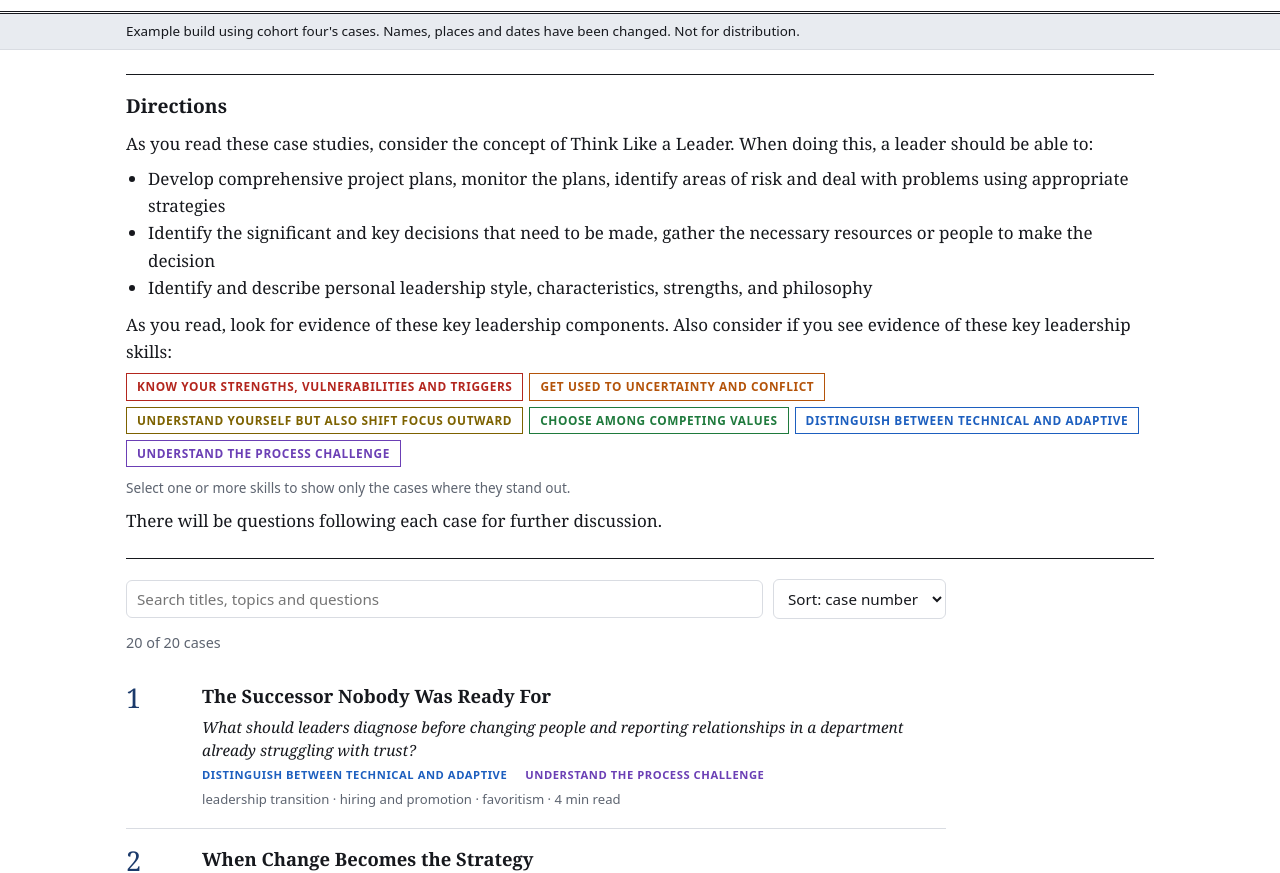
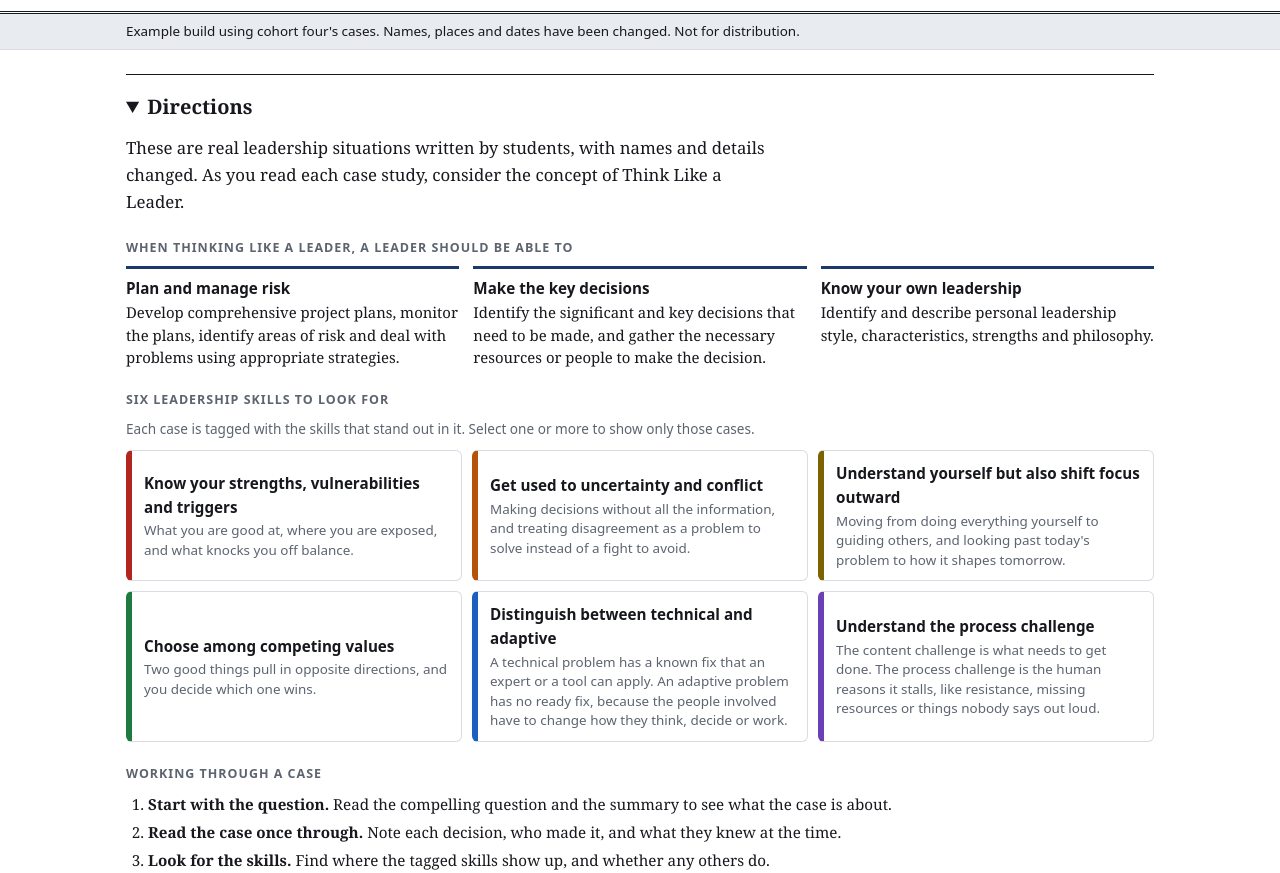
Before and after one commit to cameronmkelly/case-studies-example, a plain HTML site: page index.html in a window 1280 px wide. Shown: the part 84-957 px from the top of the page. Drawn offline with Linux system fonts and the light colour scheme.

Commit message:
Rework directions and give read time its own label
Co-Authored-By: Claude Fable 5.2 <noreply@anthropic.com>

```diff
--- a/index.html
+++ b/index.html
@@ -61,12 +61,35 @@ a { color: var(--accent); }
 .empty { color: var(--muted); padding: 32px 0; }
 @media print { .sub, .banner, nav, .back, .controls, .picker { display: none; } details { border: 0; padding: 0; } }
 
+.top { display: flex; justify-content: space-between; align-items: center; gap: 10px; }
+.time { font-family: var(--font-ui); font-size: .76rem; font-weight: 600; color: inherit; border: 1px solid currentColor; border-radius: 999px; padding: 1px 9px; white-space: nowrap; opacity: .85; }
+details.intro { margin: 0 0 20px; padding: 16px 20px; }
+details.intro > summary { font-family: var(--font-head); font-weight: var(--head-weight); font-size: 1.25rem; }
+.intro .lead { font-size: 1.05rem; margin: 12px 0 4px; max-width: 70ch; }
+.intro h3 { font-family: var(--font-ui); font-size: .78rem; font-weight: 700; text-transform: uppercase; letter-spacing: .08em; color: var(--muted); margin: 22px 0 8px; }
+.intro .comp { display: grid; grid-template-columns: repeat(auto-fit, minmax(230px, 1fr)); gap: 14px; list-style: none; padding: 0; margin: 0; }
+.intro .comp li { border-top: 3px solid var(--accent); padding-top: 8px; font-size: .93rem; line-height: 1.5; }
+.intro .comp strong, .skill b { display: block; font-family: var(--font-ui); font-size: .95rem; margin-bottom: 2px; }
+.skills { display: grid; grid-template-columns: repeat(auto-fit, minmax(260px, 1fr)); gap: 10px; }
+.skill { --c: var(--muted); display: block; text-align: left; font: inherit; cursor: pointer; color: var(--text); background: var(--surface);
+  border: 1px solid var(--line); border-left: 6px solid var(--c); border-radius: var(--radius); padding: 10px 12px; }
+.skill span { display: block; font-family: var(--font-ui); font-size: .84rem; line-height: 1.45; color: var(--muted); }
+.skill:hover { border-color: var(--c); }
+.skill[aria-pressed=true] { border-color: var(--c); background: color-mix(in srgb, var(--c) 16%, var(--surface)); box-shadow: inset 0 0 0 1px var(--c); }
+.skill[aria-pressed=true] b::after { content: "  \2713"; color: var(--c); }
+.intro .steps { margin: 0; padding-left: 22px; font-size: .95rem; }
+.intro .steps li { margin-bottom: 4px; }
+.intro .hint { margin: 0 0 10px; }
+
 /* ---------- 1. Journal: white page, serif, ruled list ---------- */
 body[data-design="1"] header { border-bottom: 3px double var(--text); }
 body[data-design="1"] header h1 { font-size: 1.9rem; font-weight: 400; letter-spacing: .01em; }
+body[data-design="1"] details.intro { padding: 16px 0; max-width: none; }
 body[data-design="1"] .intro { border: 0; border-top: 1px solid var(--text); border-bottom: 1px solid var(--text); border-radius: 0; padding: 16px 0; }
 body[data-design="1"] .grid { grid-template-columns: 1fr; gap: 0; max-width: 820px; }
-body[data-design="1"] .card { display: grid; grid-template-columns: 64px 1fr; column-gap: 12px; row-gap: 6px; border: 0; border-bottom: 1px solid var(--line); border-radius: 0; padding: 18px 0; }
+body[data-design="1"] .card .top { grid-column: 1; grid-row: 1 / span 4; display: block; }
+body[data-design="1"] .card .time { display: block; border: 0; padding: 0; margin-top: 8px; font-weight: 400; }
+body[data-design="1"] .card { display: grid; grid-template-columns: 92px 1fr; column-gap: 12px; row-gap: 6px; border: 0; border-bottom: 1px solid var(--line); border-radius: 0; padding: 18px 0; }
 body[data-design="1"] .card > * { grid-column: 2; }
 body[data-design="1"] .card .num { grid-column: 1; grid-row: 1 / span 4; font-family: var(--font-body); font-size: 1.7rem; color: var(--accent); line-height: 1; }
 body[data-design="1"] .card .num span { display: none; }
@@ -114,6 +137,8 @@ body[data-design="4"] .card, body[data-design="4"] .intro, body[data-design="4"]
 body[data-design="4"] .card:hover { box-shadow: 6px 6px 0 #000; transform: translate(-2px, -2px); }
 body[data-design="4"] .card h2 { text-transform: uppercase; font-size: 1.05rem; }
 body[data-design="4"] .card .q, body[data-design="4"] article .q { font-style: normal; }
+body[data-design="4"] .time { border: 2px solid #000; border-radius: 0; background: #ffd400; color: #000; opacity: 1; }
+body[data-design="4"] .skill { border: 2px solid #000; border-left: 8px solid var(--c); }
 body[data-design="4"] .chip { border-radius: 0; background: var(--c); color: #fff; border-color: var(--c); }
 body[data-design="4"] button.chip { background: #fff; color: var(--c); border-width: 2px; }
 body[data-design="4"] button.chip[aria-pressed=true] { background: var(--c); color: #fff; }
@@ -134,7 +159,9 @@ body[data-design="5"] .card:last-child { border-bottom: 0; }
 body[data-design="5"] .card:hover { background: #f4f8f4; }
 body[data-design="5"] .card .q { font-size: .9rem; }
 @media (min-width: 860px) {
-  body[data-design="5"] .card { display: grid; grid-template-columns: 70px minmax(0, 1.5fr) minmax(0, 1fr) 190px; column-gap: 18px; row-gap: 4px; align-items: start; }
+  body[data-design="5"] .card .top { grid-column: 1; grid-row: 1 / span 2; display: block; }
+  body[data-design="5"] .card .time { display: inline-block; margin-top: 6px; }
+  body[data-design="5"] .card { display: grid; grid-template-columns: 104px minmax(0, 1.5fr) minmax(0, 1fr) 190px; column-gap: 18px; row-gap: 4px; align-items: start; }
   body[data-design="5"] .card .num { grid-column: 1; grid-row: 1 / span 2; }
   body[data-design="5"] .card h2 { grid-column: 2; }
   body[data-design="5"] .card .q { grid-column: 2; grid-row: 2; margin: 0; }
@@ -274,9 +301,9 @@ function customHome(html, onFilter) {
   ['.controls', '#count', '#grid'].forEach(s => app.querySelector(s).remove());
   app.insertAdjacentHTML('afterbegin', html);
   document.getElementById('skills').onclick = e => {
-    const s = e.target.dataset.s; if (!s) return;
+    const b = e.target.closest('[data-s]'); if (!b) return; const s = b.dataset.s;
     state.skills.has(s) ? state.skills.delete(s) : state.skills.add(s);
-    e.target.setAttribute('aria-pressed', state.skills.has(s)); onFilter();
+    b.setAttribute('aria-pressed', state.skills.has(s)); onFilter();
   };
 }
 
@@ -301,13 +328,13 @@ function drawDeck() {
     <button class="flip ${deck.flipped ? 'on' : ''}" id="flip" aria-label="Flip the card">
       <span class="inner">
         <span class="face front">
-          <span class="kicker">The question</span>
+          <span class="top"><span class="kicker">The question</span><span class="time">${mins(c)}</span></span>
           <span class="bigq">${esc(c.compelling_question)}</span>
           <span class="chips">${c.skills.map(chip).join('')}</span>
           <span class="tap">Select the card to flip it</span>
         </span>
         <span class="face back">
-          <span class="kicker">Case ${c.number} · ${mins(c)}</span>
+          <span class="top"><span class="kicker">Case ${c.number}</span><span class="time">${mins(c)}</span></span>
           <span class="btitle">${esc(c.title)}</span>
           <span class="bsum">${esc(plain(c.html.summary))}</span>
           <span class="tap">${esc(c.topics.join(' · '))}</span>
@@ -385,7 +412,7 @@ function drawMap() {
     const d = t.closest('.dot'), k = t.closest('.sk');
     if (d) mapSelect(+d.dataset.n);
     else if (k) { const s = k.dataset.s; state.skills.has(s) ? state.skills.delete(s) : state.skills.add(s);
-      const b = document.querySelector(`#skills button[data-s=${s}]`); if (b) b.setAttribute('aria-pressed', state.skills.has(s)); drawMap(); }
+      const b = document.querySelector(`#skills [data-s=${s}]`); if (b) b.setAttribute('aria-pressed', state.skills.has(s)); drawMap(); }
   };
   el.onclick = e => pick(e.target);
   el.onkeydown = e => { if (e.key === 'Enter' || e.key === ' ') { e.preventDefault(); pick(e.target); } };
@@ -397,7 +424,7 @@ function mapSelect(n) {
   mapSel = c ? n : null;
   document.querySelectorAll('#map .ln').forEach(l => l.classList.toggle('on', +l.dataset.n === mapSel));
   document.querySelectorAll('#map .dot').forEach(d => d.classList.toggle('sel', +d.dataset.n === mapSel));
-  info.innerHTML = c ? `<div class="num">Case ${c.number} · ${mins(c)}</div><h2>${esc(c.title)}</h2>
+  info.innerHTML = c ? `<div class="top"><div class="num">Case ${c.number}</div><div class="time">${mins(c)}</div></div><h2>${esc(c.title)}</h2>
     <div class="chips">${c.skills.map(chip).join('')}</div><p class="q">${esc(c.compelling_question)}</p>
     <div class="meta">${esc(c.topics.join(' · '))}</div><a class="open" href="#/case/${c.number}">Read this case &rarr;</a>` : MAPHELP;
 }
@@ -407,22 +434,41 @@ function home() {
   d === '6' ? deckView() : d === '7' ? mapView() : list();
 }
 
+const DEFS = {
+  Triggers: 'What you are good at, where you are exposed, and what knocks you off balance.',
+  Uncertainty: 'Making decisions without all the information, and treating disagreement as a problem to solve instead of a fight to avoid.',
+  Outward: 'Moving from doing everything yourself to guiding others, and looking past today\'s problem to how it shapes tomorrow.',
+  Values: 'Two good things pull in opposite directions, and you decide which one wins.',
+  Adaptive: 'A technical problem has a known fix that an expert or a tool can apply. An adaptive problem has no ready fix, because the people involved have to change how they think, decide or work.',
+  Process: 'The content challenge is what needs to get done. The process challenge is the human reasons it stalls, like resistance, missing resources or things nobody says out loud.'
+};
+function introHTML() {
+  return `<details class="intro" open>
+    <summary>Directions</summary>
+    <p class="lead">These are real leadership situations written by students, with names and details changed. As you read each case study, consider the concept of Think Like a Leader.</p>
+    <h3>When thinking like a leader, a leader should be able to</h3>
+    <ul class="comp">
+      <li><strong>Plan and manage risk</strong>Develop comprehensive project plans, monitor the plans, identify areas of risk and deal with problems using appropriate strategies.</li>
+      <li><strong>Make the key decisions</strong>Identify the significant and key decisions that need to be made, and gather the necessary resources or people to make the decision.</li>
+      <li><strong>Know your own leadership</strong>Identify and describe personal leadership style, characteristics, strengths and philosophy.</li>
+    </ul>
+    <h3>Six leadership skills to look for</h3>
+    <div class="hint">Each case is tagged with the skills that stand out in it. Select one or more to show only those cases.</div>
+    <div class="skills" id="skills">${Object.keys(SKILLS).map(s =>
+      `<button class="skill" style="--c:var(--${s})" data-s="${s}" aria-pressed="${state.skills.has(s)}"><b>${esc(SKILLS[s])}</b><span>${esc(DEFS[s])}</span></button>`).join('')}</div>
+    <h3>Working through a case</h3>
+    <ol class="steps">
+      <li><strong>Start with the question.</strong> Read the compelling question and the summary to see what the case is about.</li>
+      <li><strong>Read the case once through.</strong> Note each decision, who made it, and what they knew at the time.</li>
+      <li><strong>Look for the skills.</strong> Find where the tagged skills show up, and whether any others do.</li>
+      <li><strong>Discuss the questions.</strong> Each case ends with questions for discussion. Consider how the same events looked to each person in it.</li>
+    </ol>
+  </details>`;
+}
+
 function list() {
   app.innerHTML = `
-    <section class="intro">
-      <h2>Directions</h2>
-      <p>As you read these case studies, consider the concept of Think Like a Leader. When doing this, a leader should be able to:</p>
-      <ul>
-        <li>Develop comprehensive project plans, monitor the plans, identify areas of risk and deal with problems using appropriate strategies</li>
-        <li>Identify the significant and key decisions that need to be made, gather the necessary resources or people to make the decision</li>
-        <li>Identify and describe personal leadership style, characteristics, strengths, and philosophy</li>
-      </ul>
-      <p>As you read, look for evidence of these key leadership components. Also consider if you see evidence of these key leadership skills:</p>
-      <div class="chips" id="skills">${Object.keys(SKILLS).map(s =>
-        `<button class="chip" style="--c:var(--${s})" data-s="${s}" aria-pressed="${state.skills.has(s)}">${esc(SKILLS[s])}</button>`).join('')}</div>
-      <div class="hint">Select one or more skills to show only the cases where they stand out.</div>
-      <p>There will be questions following each case for further discussion.</p>
-    </section>
+    ${introHTML()}
     <div class="controls">
       <input type="search" id="q" placeholder="Search titles, topics and questions" aria-label="Search cases" value="${esc(state.q)}">
       <select id="sort" aria-label="Sort cases">
@@ -434,12 +480,15 @@ function list() {
     <div class="count" id="count"></div>
     <div class="grid" id="grid"></div>`;
   document.getElementById('sort').value = state.sort;
+  const dir = app.querySelector('details.intro');
+  try { dir.open = localStorage.getItem('directions') !== 'closed'; } catch (e) {}
+  dir.ontoggle = () => { try { localStorage.setItem('directions', dir.open ? 'open' : 'closed'); } catch (e) {} };
   document.getElementById('q').oninput = e => { state.q = e.target.value; cards(); };
   document.getElementById('sort').onchange = e => { state.sort = e.target.value; cards(); };
   document.getElementById('skills').onclick = e => {
-    const s = e.target.dataset.s; if (!s) return;
+    const b = e.target.closest('[data-s]'); if (!b) return; const s = b.dataset.s;
     state.skills.has(s) ? state.skills.delete(s) : state.skills.add(s);
-    e.target.setAttribute('aria-pressed', state.skills.has(s)); cards();
+    b.setAttribute('aria-pressed', state.skills.has(s)); cards();
   };
   cards();
 }
@@ -453,11 +502,11 @@ function cards() {
   document.getElementById('count').textContent = `${rows.length} of ${CASES.length} cases`;
   document.getElementById('grid').innerHTML = rows.length ? rows.map(c => `
     <a class="card" href="#/case/${c.number}">
-      <div class="num"><span>Case </span>${c.number}</div>
+      <div class="top"><div class="num"><span>Case </span>${c.number}</div><div class="time">${mins(c)}</div></div>
       <h2>${esc(c.title)}</h2>
       <p class="q">${esc(c.compelling_question)}</p>
       <div class="chips">${c.skills.map(chip).join('')}</div>
-      <div class="meta">${esc(c.topics.join(' · '))} · ${mins(c)}</div>
+      <div class="meta">${esc(c.topics.join(' · '))}</div>
     </a>`).join('') : '<p class="empty ui">No cases match. Clear a filter or the search box.</p>';
 }
 
@@ -467,7 +516,7 @@ function show(n) {
   const prev = CASES[i - 1], next = CASES[i + 1];
   app.innerHTML = `<article>
     <a class="back" href="#/">&larr; All cases</a>
-    <div class="meta" style="margin-top:18px">Case ${c.number} · ${esc(c.section)} · Cohort ${c.cohort} · ${mins(c)}</div>
+    <div class="top" style="margin-top:18px"><div class="meta">Case ${c.number} · ${esc(c.section)} · Cohort ${c.cohort}</div><div class="time">${mins(c)}</div></div>
     <h1>${esc(c.title)}</h1>
     <div class="chips">${c.skills.map(chip).join('')}</div>
     <p class="q">${esc(c.compelling_question)}</p>
```
